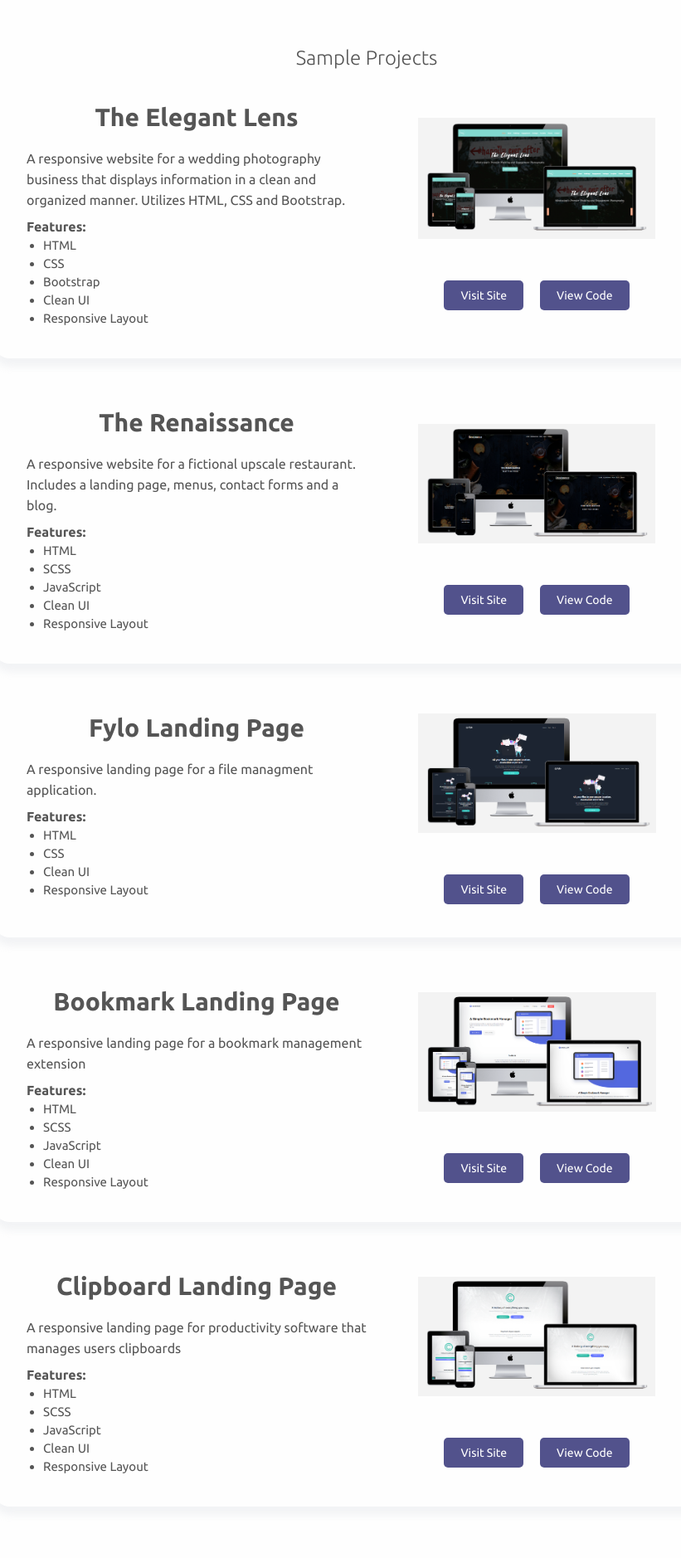
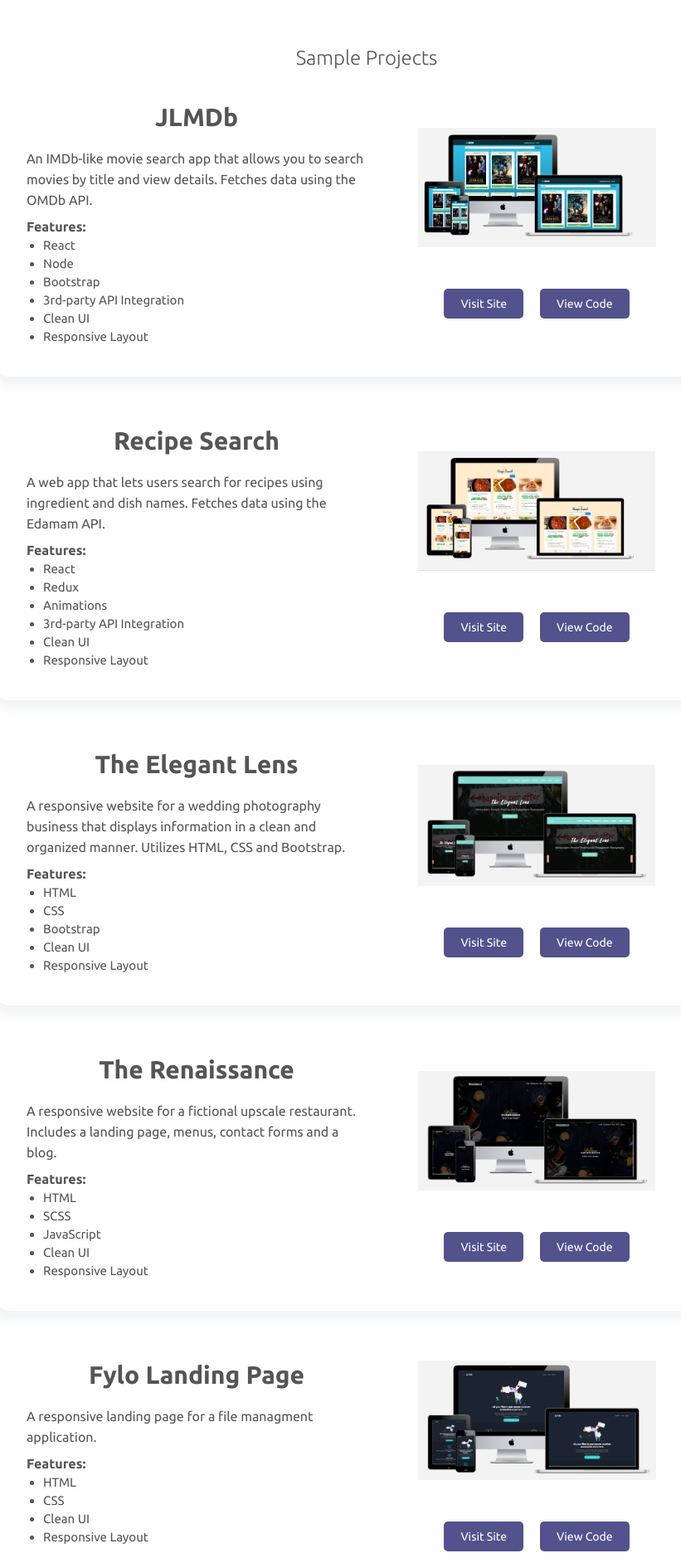
Before and after one commit to ReformedDevGuy/jl-portfolio-2019, a React (Create React App) app: page / in a window 1280 px wide. Shown: the part 1720-3598 px from the top of the page at 83% size, without its empty margins (198-1019 px from the left). Built offline with nearby package versions, Linux system fonts and the light colour scheme.

Commit message:
Updated Projects

```diff
--- a/src/components/Projects.js
+++ b/src/components/Projects.js
@@ -4,11 +4,43 @@ import theEleganeLensPreview from '../previews/the-elegant-lens/preview.png';
 import renaissancePreview from '../previews/renaissance/preview.png';
 import fyloPreview from '../previews/fylo/preview.png';
 import bookmarkPreview from '../previews/bookmark/preview.png';
-import clipboardPreview from '../previews/clipboard/preview.png';
-import huddlePreview from '../previews/huddle/preview.png';
 import balloonPreview from '../previews/balloon/preview.png';
+import jlmdbPreview from '../previews/jlmdb/preview.png';
+import recipesPreview from '../previews/recipes/preview.png';
 
 const projects = [
+  {
+    title: 'JLMDb',
+    link: 'https://jlmdb.jjlarson.com/',
+    repo: 'https://github.com/ReformedDevGuy/JLMDb-master',
+    desc:
+      'An IMDb-like movie search app that allows you to search movies by title and view details. Fetches data using the OMDb API.',
+    features: [
+      'React',
+      'Node',
+      'Bootstrap',
+      '3rd-party API Integration',
+      'Clean UI',
+      'Responsive Layout'
+    ],
+    preview: jlmdbPreview
+  },
+  {
+    title: 'Recipe Search',
+    link: 'https://recipes.jjlarson.com/',
+    repo: 'https://github.com/ReformedDevGuy/recipe-search-master',
+    desc:
+      'A web app that lets users search for recipes using ingredient and dish names. Fetches data using the Edamam API.',
+    features: [
+      'React',
+      'Redux',
+      'Animations',
+      '3rd-party API Integration',
+      'Clean UI',
+      'Responsive Layout'
+    ],
+    preview: recipesPreview
+  },
   {
     title: 'The Elegant Lens',
     link: 'https://www.theelegantlens.com/',
@@ -69,36 +101,6 @@ const projects = [
     preview: bookmarkPreview
   },
   {
-    title: 'Clipboard Landing Page',
-    link: 'https://clipboard.jjlarson.com/',
-    repo: 'https://github.com/ReformedDevGuy/clipboard-master',
-    desc:
-      'A responsive landing page for productivity software that manages users clipboards',
-    features: [
-      'HTML',
-      'SCSS',
-      'JavaScript',
-      'Clean UI',
-      'Responsive Layout'
-    ],
-    preview: clipboardPreview
-  },
-  {
-    title: 'Huddle Landing Page',
-    link: 'https://huddle.jjlarson.com/',
-    repo: 'https://github.com/ReformedDevGuy/huddle-master',
-    desc:
-      'A responsive landing page for an application that helps workers collaborate and manage projects.',
-    features: [
-      'HTML',
-      'SCSS',
-      'JavaScript',
-      'Clean UI',
-      'Responsive Layout'
-    ],
-    preview: huddlePreview
-  },
-  {
     title: 'Balloon Pop Game',
     link: 'https://balloons.jjlarson.com/',
     repo: 'https://github.com/ReformedDevGuy/balloon-pop-game-master',
```
Also changed, not shown: src/previews/jlmdb/preview.png (added), src/previews/recipes/preview.png (added).
